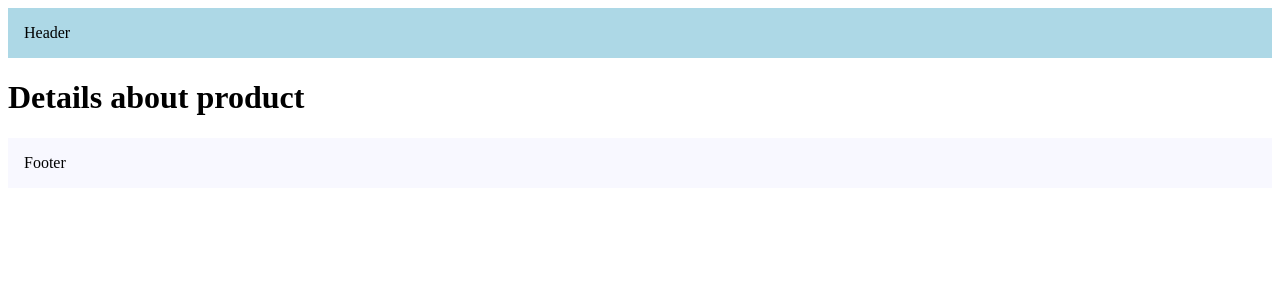
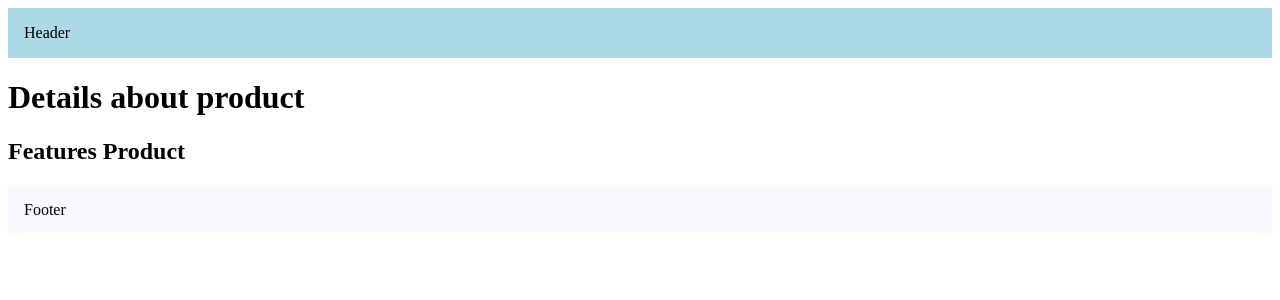
Before and after one commit to korbosit/next-js_routing, a Next.js app: page /products/1 in a window 1280 px wide. Shown: the top 300 px of the page. Built offline with nearby package versions, Linux system fonts and the light colour scheme.

Commit message:
15_Nested_Layouts

```diff
--- /dev/null
+++ b/src/app/products/[productid]/layout.tsx
@@ -0,0 +1,13 @@
+export default function RootLayout({
+    children,
+}: {
+    children: React.ReactNode;
+}) {
+    return (
+        <>
+            {children}
+            <h2>Features Product</h2>
+            {/* {Carousel here} */}
+        </>
+    );
+}
```
